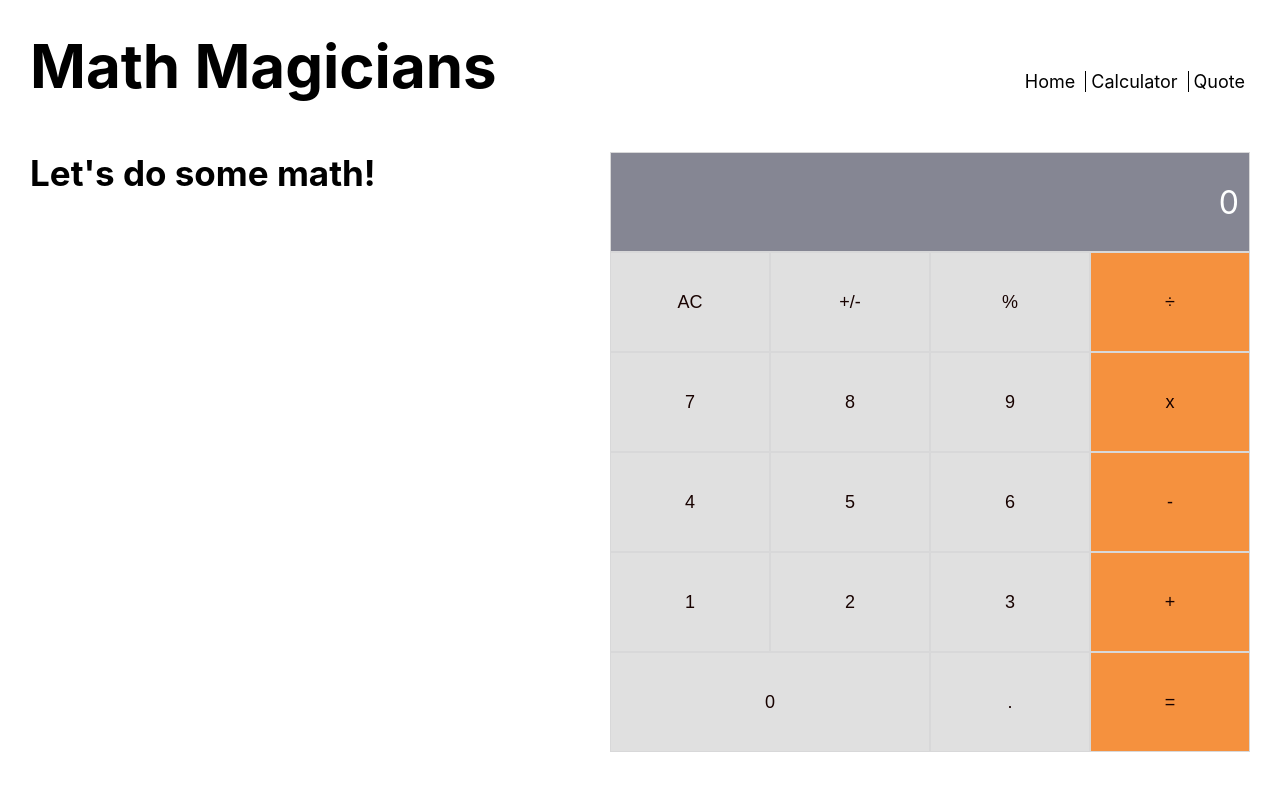
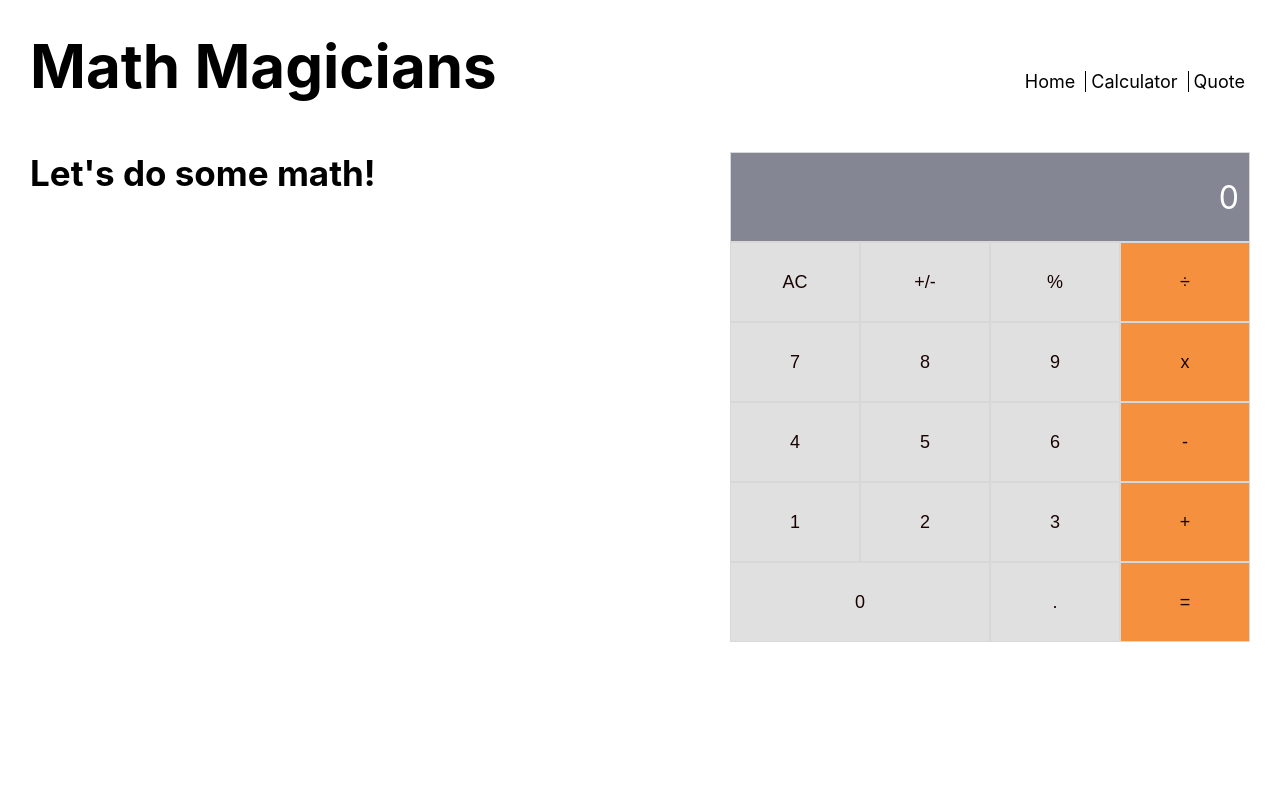
Before and after one commit to bengigo/math-magicians, a React (Create React App) app: page /calculator in a window 1280 px wide. Shown: the top 790 px of the page. Built offline with nearby package versions, Linux system fonts and the light colour scheme.

Commit message:
Change size of calculator grids to fix the page style

```diff
--- a/src/App.css
+++ b/src/App.css
@@ -71,8 +71,8 @@ h2 {
   display: grid;
   justify-content: center;
   align-content: center;
-  grid-template-columns: repeat(4, 160px);
-  grid-template-rows: auto 100px 100px 100px 100px 100px;
+  grid-template-columns: repeat(4, 130px);
+  grid-template-rows: auto 80px 80px 80px 80px 80px;
 }
 
 .cell {
@@ -92,7 +92,7 @@ h2 {
   display: flex;
   flex-direction: column;
   padding: 10px;
-  height: 100px;
+  height: 90px;
   align-items: flex-end;
 }
 
```
